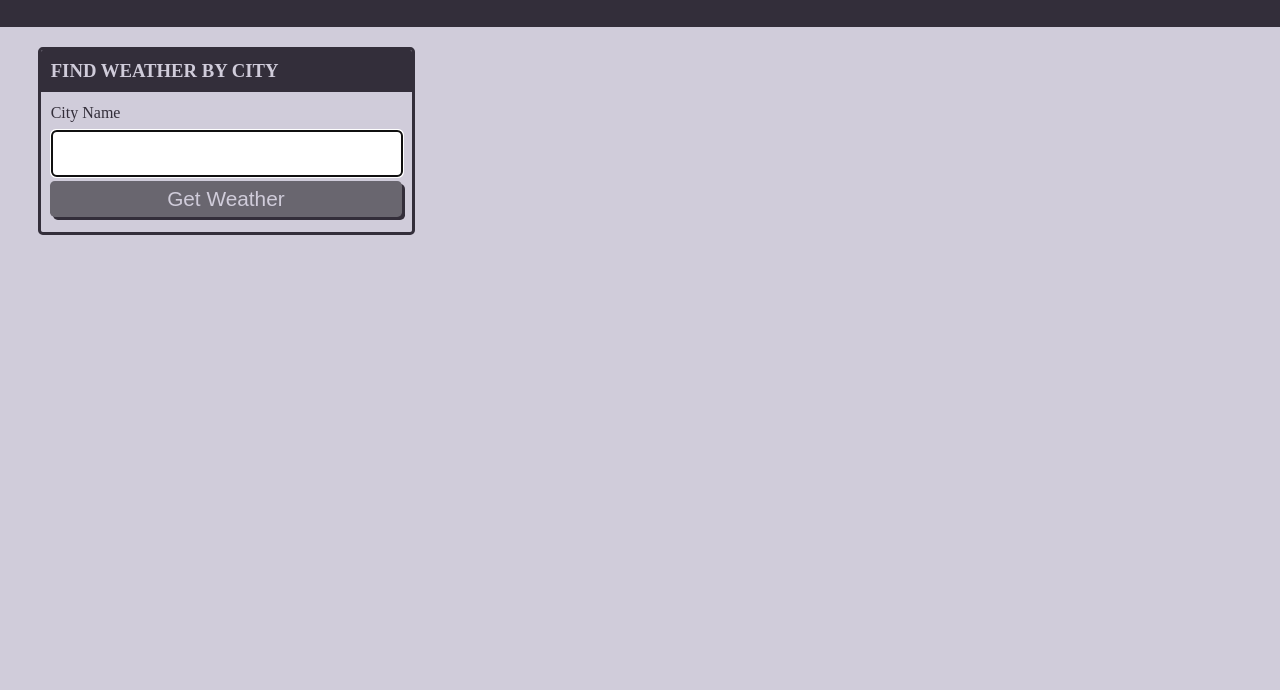
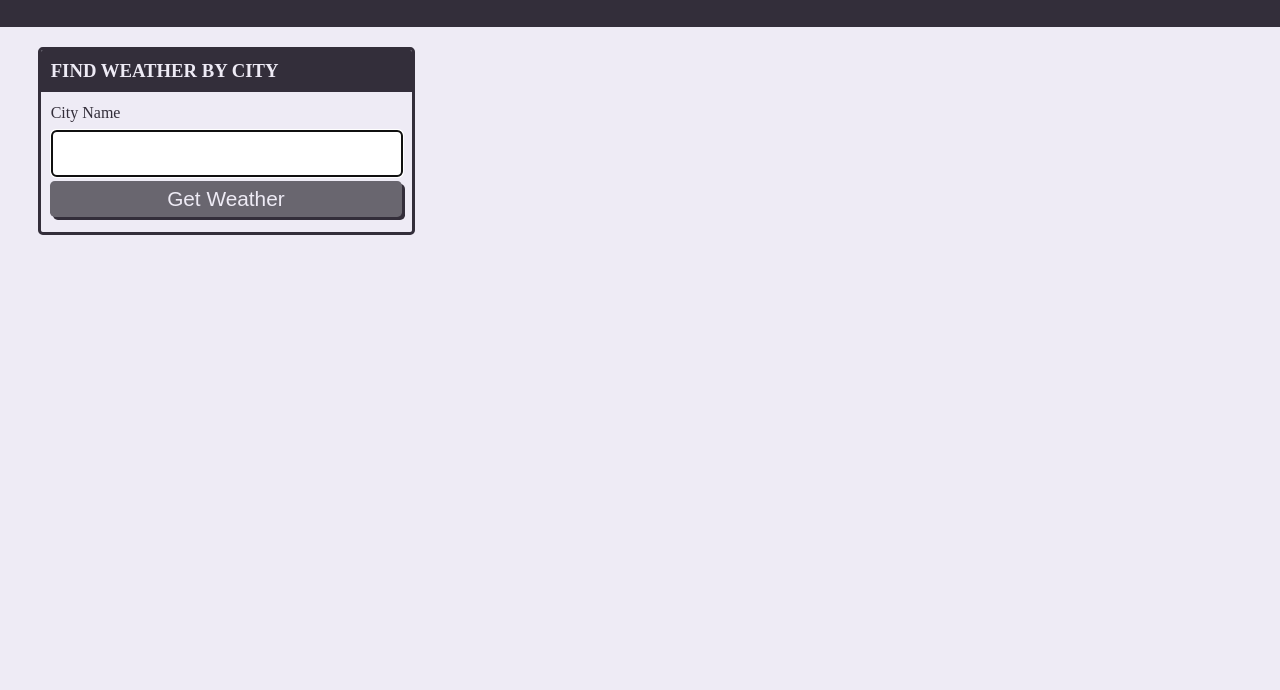
Before and after one commit to SavannahF/rooster_report, a plain HTML site: page index.html in a window 1280 px wide. Shown: the part 110-800 px from the top of the page. Drawn offline with Linux system fonts and the light colour scheme.

Commit message:
style css, change to alert

```diff
--- a/assets/css/style.css
+++ b/assets/css/style.css
@@ -1,8 +1,8 @@
 /* Set color profiles */
 :root {
-  --primary: #d0ccda;
-  --secondary: #a19cae;
-  --tertiary: #7c7885;
+  --primary: #eeebf5;
+  --secondary: #a5acb8;
+  --tertiary: hsl(213, 4%, 47%);
   --light-dark: #69666f;
   --dark: #332e3a;
   --border-radius: 0.3rem;
--- a/assets/js/script.js
+++ b/assets/js/script.js
@@ -30,7 +30,7 @@ var formSubmitHandler = function (event) {
     getWeatherInfo(cityname);
     cityNameInputEl.value = "";
   } else {
-    alert("Please enter a City name");
+    alert("Please enter the name of a City in the Search field!");
   }
 };
 
```
